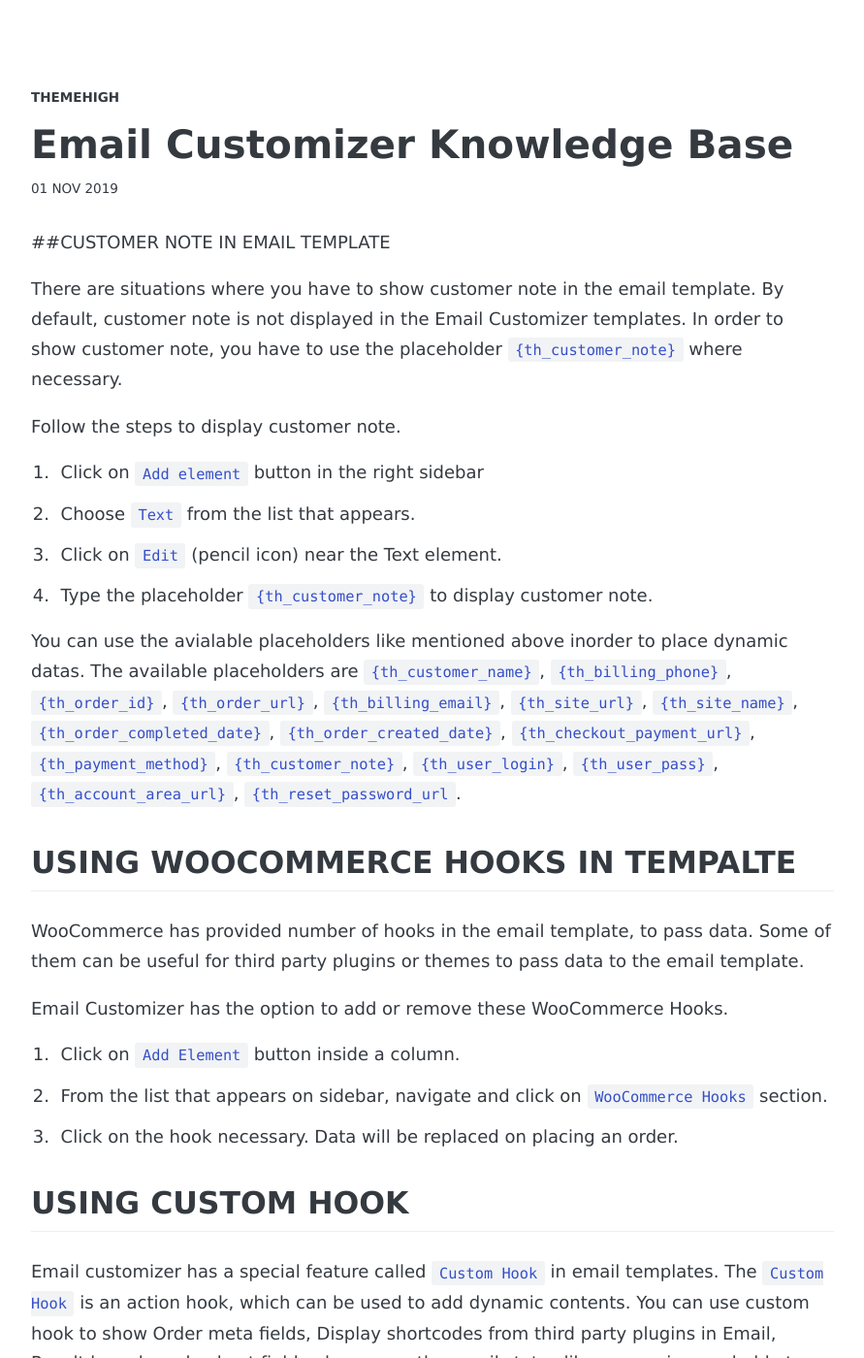
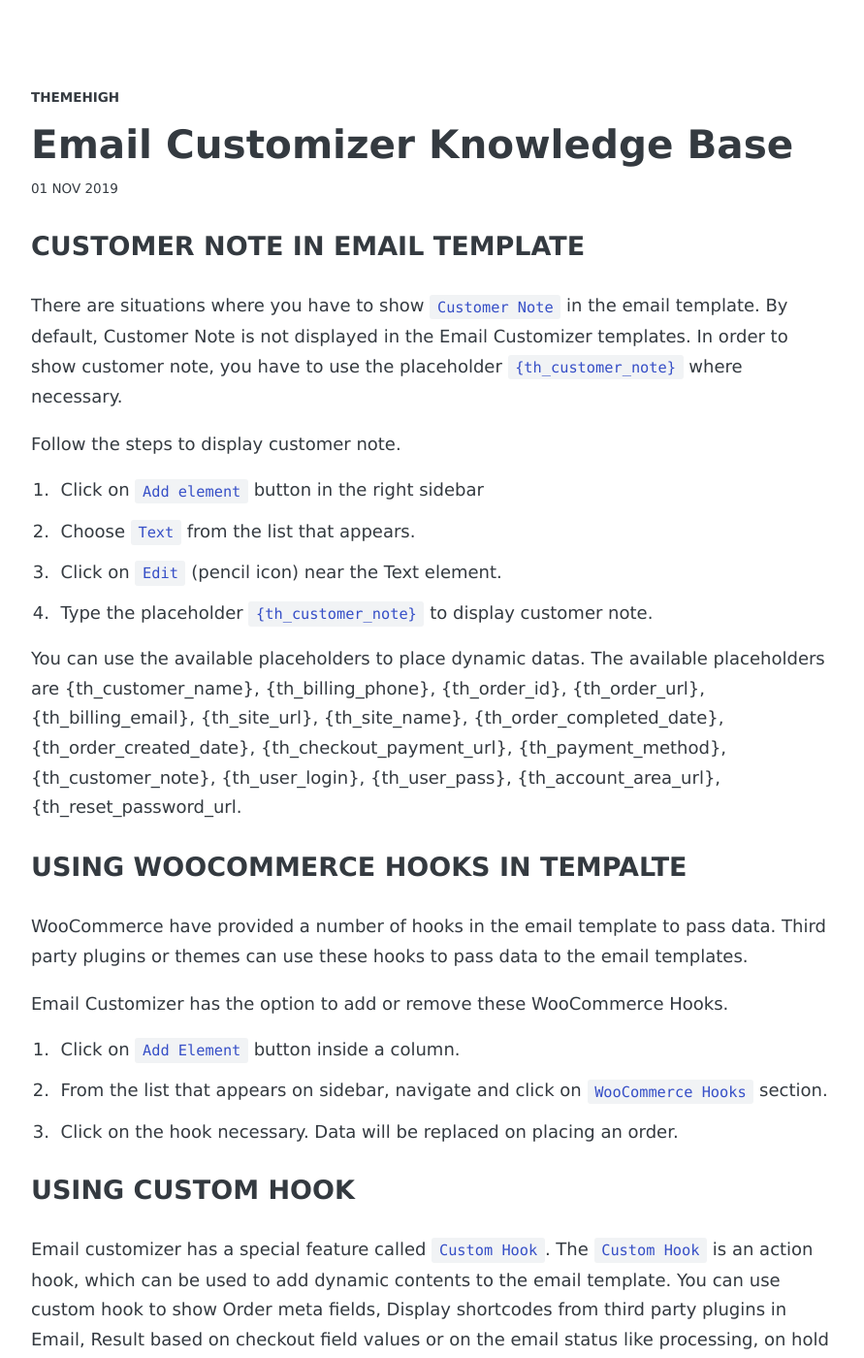
Before and after one commit to Themehigh/themehigh.github.io, a Jekyll site: the page built from _posts/2019-11-01-email-customizer-faq.markdown, in a window 1280 px wide and 1400 px high. Shown: the whole window at 97% size, without its empty margins (194-1085 px from the left). Built offline with Jekyll 4.4.1, drawn with Linux system fonts in a browser that asks for light colours; some web fonts are replaced; comment, search, counter and statistics services are not loaded; some of the changed text lies outside the part shown.

Commit message:
Update 2019-11-01-email-customizer-faq.markdown
email customizer knowledge base updated

```diff
--- a/_posts/2019-11-01-email-customizer-faq.markdown
+++ b/_posts/2019-11-01-email-customizer-faq.markdown
@@ -4,10 +4,10 @@ title:  Email Customizer Knowledge Base
 categories: jekyll update
 ---
 
-##CUSTOMER NOTE IN EMAIL TEMPLATE
+### CUSTOMER NOTE IN EMAIL TEMPLATE
 
 
-There are situations where you have to show customer note in the email template. By default, customer note is not displayed in the Email Customizer templates. In order to show customer note, you have to use the placeholder `{th_customer_note}` where necessary.
+There are situations where you have to show `Customer Note` in the email template. By default, Customer Note is not displayed in the Email Customizer templates. In order to show customer note, you have to use the placeholder `{th_customer_note}` where necessary.
 
 Follow the steps to display customer note.
 1. Click on `Add element` button in the right sidebar
@@ -15,12 +15,13 @@ Follow the steps to display customer note.
 3. Click on  `Edit` (pencil icon) near the Text element.
 4. Type the placeholder `{th_customer_note}` to display customer note.
 
-You can use the avialable placeholders like mentioned above inorder to place dynamic datas.
-The available placeholders are `{th_customer_name}`, `{th_billing_phone}`, `{th_order_id}`, `{th_order_url}`, `{th_billing_email}`, `{th_site_url}`, `{th_site_name}`, `{th_order_completed_date}`, `{th_order_created_date}`, `{th_checkout_payment_url}`, `{th_payment_method}`, `{th_customer_note}`, `{th_user_login}`, `{th_user_pass}`, `{th_account_area_url}`, `{th_reset_password_url`.
+You can use the available placeholders to place dynamic datas.
+The available placeholders are {th_customer_name}, {th_billing_phone}, {th_order_id}, {th_order_url}, {th_billing_email}, {th_site_url}, {th_site_name}, {th_order_completed_date}, {th_order_created_date}, {th_checkout_payment_url}, {th_payment_method}, {th_customer_note}, {th_user_login}, {th_user_pass}, {th_account_area_url}, {th_reset_password_url.
 
-## USING WOOCOMMERCE HOOKS IN TEMPALTE
 
-WooCommerce has provided number of hooks in the email template, to pass data. Some of them can be useful for third party plugins or themes to pass data to the email template.
+### USING WOOCOMMERCE HOOKS IN TEMPALTE
+
+WooCommerce have provided a number of hooks in the email template to pass data. Third party plugins or themes can use these hooks to pass data to the email templates.
 
 Email Customizer has the option to add or remove these WooCommerce Hooks.
 
@@ -28,9 +29,10 @@ Email Customizer has the option to add or remove these WooCommerce Hooks.
 2. From the list that appears on sidebar, navigate and click on `WooCommerce Hooks` section.
 3. Click on the hook necessary. Data will be replaced on placing an order.
 
-## USING CUSTOM HOOK
 
-Email customizer has a special feature called `Custom Hook` in email templates. The `Custom Hook` is an action hook, which can be used to add dynamic contents. You can use custom hook to show Order meta fields, Display shortcodes from third party plugins in Email,  Result based on checkout field values or on the email status like processing, on hold etc.
+### USING CUSTOM HOOK
+
+Email customizer has a special feature called `Custom Hook`. The `Custom Hook` is an action hook, which can be used to add dynamic contents to the email template. You can use custom hook to show Order meta fields, Display shortcodes from third party plugins in Email,  Result based on checkout field values or on the email status like processing, on hold etc.
 
 You can use the `Custom Hook` as follows
 
@@ -41,24 +43,26 @@ You can use the `Custom Hook` as follows
 5. Enter a unique name for the hook (eg: `themehigh_template_hook` ). Using an existing hook name can cause unexpected errors.
 6. Use the hook name provided to write a function in the active theme/ child theme functions.php
 
-	`function themehigh_template_hook_callback( $order, $email ){
+    function themehigh_template_hook_callback( $order, $email ){
 		// Your content here
 	}
-	add_action('themehigh_template_hook', 'themehigh_template_hook_callback', 10, 2);`
+	add_action('themehigh_template_hook', 'themehigh_template_hook_callback', 10, 2);
 
 
-## DOWNLOADABLE PRODUCTS IN EMAIL TEMPLATE
 
-Email Customzier plugin have option to show Downloadable product data in email template. For that,
+### DOWNLOADABLE PRODUCTS IN EMAIL TEMPLATE
+
+Email Customzier plugin have option to show `Downloadable Product` data in email template. For that,
 
 1. Click on `Add Element` button inside a column.
 2. From the list that appears on sidebar, navigate and click on `WooCommerce Elements` section.
 3. Click on `Downloadable Product` tile.
 
 
-## ORDER TABLE, BILLING & SHIPPING DETAILS CUSTOMIZABLE ??
+###  WOOCOMMERCE ELEMENTS CUSTOMIZABLE ??
 
 WooCommerce passes Order table, Billing Details, Shipping Details etc to hooks in the email template. So when the appropriate hooks are inserted into the email templates, these details are displayed in the email. These blocks are not customizable.
+
 But email customizer has option to customize these WooCommerce Elements (  Header, Order Table, Customer Details, Billing Details, and Shipping Details).
 
 1. Click on `Add Element` button inside a column.
```
